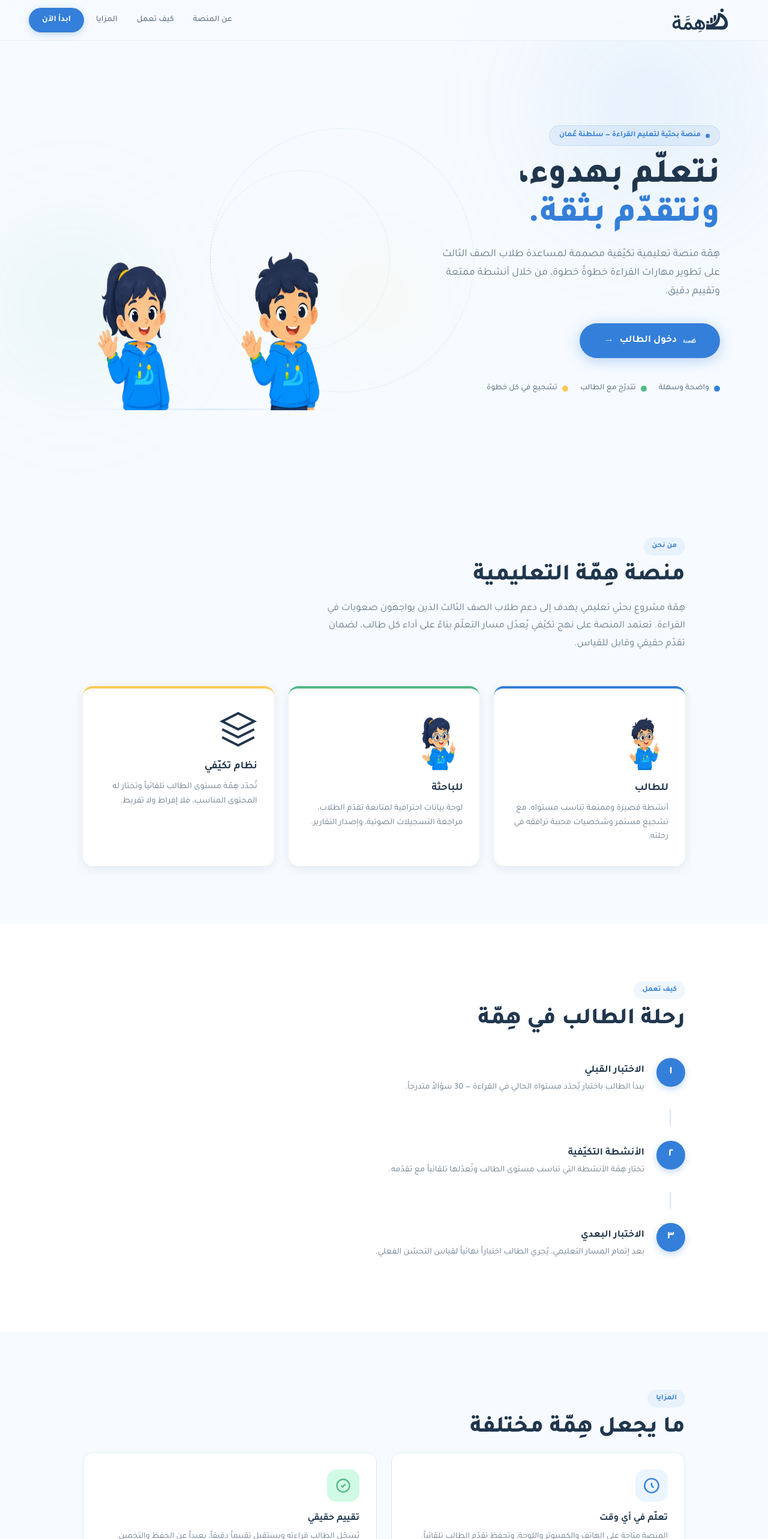
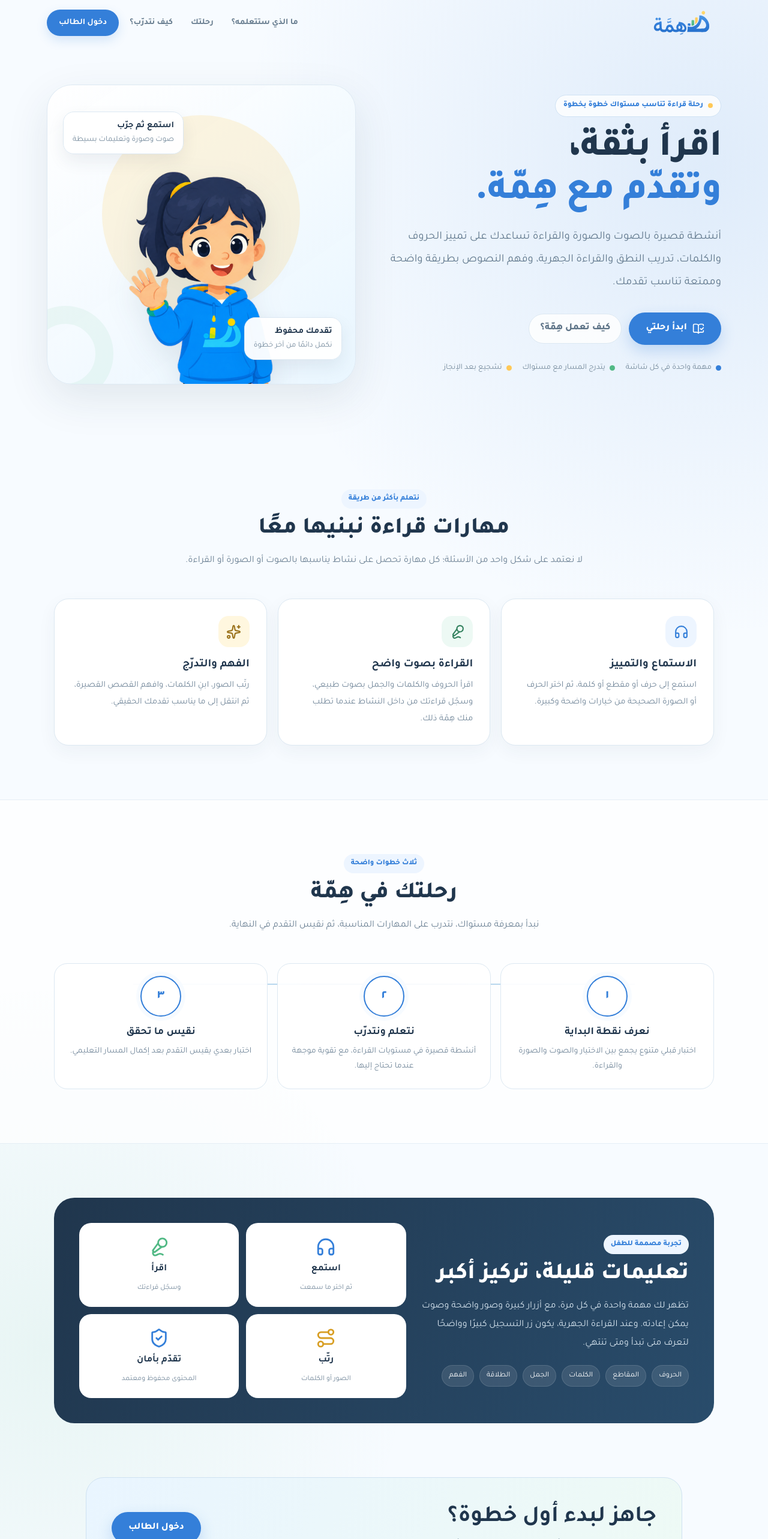
Before and after one commit to 7eaur/himma-, a Next.js app in the folder apps/web/: page / in a window 1280 px wide. Shown: the top 2566 px of the page at 60% size. Built offline with nearby package versions, Linux system fonts and the light colour scheme.

Commit message:
feat: rebuild child-focused static landing page

```diff
--- a/apps/web/src/app/page.tsx
+++ b/apps/web/src/app/page.tsx
@@ -2,229 +2,125 @@
 
 import Image from "next/image";
 import Link from "next/link";
+import { BookOpenCheck, Headphones, Mic2, Route, ShieldCheck, Sparkles } from "lucide-react";
+import styles from "./landing.module.css";
 
 export default function WelcomePage() {
   return (
-    <div className="welcome-root" dir="rtl">
-
-      <div className="amb-shape amb-1" />
-      <div className="amb-shape amb-2" />
-      <div className="amb-shape amb-3" />
-
-      <header className="w-header">
-        <div className="w-logo-wrap">
-          <Image src="/brand/logo-navy.svg" alt="منصة هِمّة" width={130} height={44} priority />
-        </div>
-        <nav className="w-nav">
-          <a href="#about" className="w-nav-link">عن المنصة</a>
-          <a href="#how" className="w-nav-link">كيف تعمل</a>
-          <a href="#features" className="w-nav-link">المزايا</a>
-          <Link href="/student/login" className="w-nav-cta">ابدأ الآن</Link>
+    <div className={styles.page} dir="rtl">
+      <header className={styles.header}>
+        <Image src="/brand/logo-gradient.svg" alt="منصة هِمّة" width={132} height={44} priority />
+        <nav className={styles.nav} aria-label="التنقل في الصفحة الرئيسية">
+          <a href="#benefits">ما الذي ستتعلمه؟</a>
+          <a href="#journey">رحلتك</a>
+          <a href="#practice">كيف نتدرّب؟</a>
+          <Link href="/student/login" className={styles.studentLink}>دخول الطالب</Link>
         </nav>
       </header>
 
-      <section className="w-hero">
-        <div className="w-hero-copy">
-          <span className="w-eyebrow">
-            <span className="w-eyebrow-dot" />
-            منصة بحثية لتعليم القراءة — سلطنة عُمان
-          </span>
-          <h1 className="w-h1">
-            نتعلّم بهدوء،
-            <br />
-            <span className="w-h1-accent">ونتقدّم بثقة.</span>
-          </h1>
-          <p className="w-lead">
-            هِمّة منصة تعليمية تكيّفية مصممة لمساعدة طلاب الصف الثالث على تطوير مهارات القراءة
-            خطوةً خطوة، من خلال أنشطة ممتعة وتقييم دقيق.
+      <main>
+        <section className={styles.hero}>
+          <div className={styles.copy}>
+            <span className={styles.eyebrow}><span className={styles.eyebrowDot} /> رحلة قراءة تناسب مستواك خطوة بخطوة</span>
+            <h1>اقرأ بثقة،<br /><span className={styles.accent}>وتقدّم مع هِمّة.</span></h1>
+            <p className={styles.lead}>
+              أنشطة قصيرة بالصوت والصورة والقراءة تساعدك على تمييز الحروف والكلمات،
+              تدريب النطق والقراءة الجهرية، وفهم النصوص بطريقة واضحة وممتعة تناسب تقدمك.
             </p>
-          <div className="w-actions">
-            <Link href="/student/login" className="w-btn-primary">
-              <Image src="/brand/logo-white.svg" alt="" width={22} height={22} />
-              دخول الطالب
-              <span className="w-btn-arrow">←</span>
+            <div className={styles.actions}>
+              <Link href="/student/login" className={styles.primary}>
+                <BookOpenCheck size={20} /> ابدأ رحلتي
               </Link>
+              <a href="#journey" className={styles.quietLink}>كيف تعمل هِمّة؟</a>
             </div>
-          <div className="w-trust">
-            <div className="w-trust-item">
-              <span className="w-trust-icon w-trust-blue" />
-              واضحة وسهلة
-            </div>
-            <div className="w-trust-item">
-              <span className="w-trust-icon w-trust-green" />
-              تتدرّج مع الطالب
-            </div>
-            <div className="w-trust-item">
-              <span className="w-trust-icon w-trust-yellow" />
-              تشجيع في كل خطوة
-            </div>
+            <div className={styles.trust}>
+              <span><i className={styles.dotBlue} /> مهمة واحدة في كل شاشة</span>
+              <span><i className={styles.dotGreen} /> يتدرج المسار مع مستواك</span>
+              <span><i className={styles.dotYellow} /> تشجيع بعد الإنجاز</span>
             </div>
           </div>
 
-        <div className="w-hero-visual">
-          <div className="w-orbit w-orbit-1" />
-          <div className="w-orbit w-orbit-2" />
-          <Image
-            src="/characters/boy/welcome.png"
-            alt="شخصية الطالب"
-            width={220} height={300}
-            className="w-char w-char-boy"
-            priority
-          />
-          <Image
-            src="/characters/girl/welcome.png"
-            alt="شخصية الطالبة"
-            width={200} height={280}
-            className="w-char w-char-girl"
-            priority
-          />
-          <div className="w-floor" />
+          <div className={styles.visual} aria-label="شخصية هِمّة التعليمية">
+            <div className={`${styles.floatingCard} ${styles.cardTop}`}><strong>استمع ثم جرّب</strong><span>صوت وصورة وتعليمات بسيطة</span></div>
+            <div className={`${styles.floatingCard} ${styles.cardBottom}`}><strong>تقدمك محفوظ</strong><span>نكمل دائمًا من آخر خطوة</span></div>
+            <Image className={styles.character} src="/characters/girl/welcome.png" alt="شخصية هِمّة ترحب بالطالب" width={410} height={500} priority />
           </div>
         </section>
 
-      <section id="about" className="w-section">
-        <div className="w-section-inner">
-          <div className="w-section-badge">من نحن</div>
-          <h2 className="w-h2">منصة هِمّة التعليمية</h2>
-          <p className="w-section-lead">
-            هِمّة مشروع بحثي تعليمي يهدف إلى دعم طلاب الصف الثالث الذين يواجهون صعوبات في القراءة.
-            تعتمد المنصة على نهج تكيّفي يُعدّل مسار التعلّم بناءً على أداء كل طالب،
-            لضمان تقدّم حقيقي وقابل للقياس.
-          </p>
+        <section id="benefits" className={styles.section}>
+          <div className={styles.sectionInner}>
+            <div className={styles.center}>
+              <span className={styles.sectionBadge}>نتعلم بأكثر من طريقة</span>
+              <h2>مهارات قراءة نبنيها معًا</h2>
+              <p className={styles.sectionIntro}>لا نعتمد على شكل واحد من الأسئلة؛ كل مهارة تحصل على نشاط يناسبها بالصوت أو الصورة أو القراءة.</p>
+            </div>
+            <div className={styles.benefits}>
+              <article className={styles.benefit}>
+                <div className={`${styles.icon} ${styles.blue}`}><Headphones size={25} /></div>
+                <h3>الاستماع والتمييز</h3>
+                <p>استمع إلى حرف أو مقطع أو كلمة، ثم اختر الحرف أو الصورة الصحيحة من خيارات واضحة وكبيرة.</p>
+              </article>
+              <article className={styles.benefit}>
+                <div className={`${styles.icon} ${styles.green}`}><Mic2 size={25} /></div>
+                <h3>القراءة بصوت واضح</h3>
+                <p>اقرأ الحروف والكلمات والجمل بصوت طبيعي، وسجّل قراءتك من داخل النشاط عندما تطلب منك هِمّة ذلك.</p>
+              </article>
+              <article className={styles.benefit}>
+                <div className={`${styles.icon} ${styles.yellow}`}><Sparkles size={25} /></div>
+                <h3>الفهم والتدرّج</h3>
+                <p>رتّب الصور، ابنِ الكلمات، وافهم القصص القصيرة، ثم انتقل إلى ما يناسب تقدمك الحقيقي.</p>
+              </article>
+            </div>
+          </div>
+        </section>
 
-          <div className="w-cards-grid">
-            <div className="w-about-card w-card-blue animate-on-scroll animate-delay-1">
-              <div className="w-about-icon">
-                <Image src="/characters/boy/explain.png" alt="" width={80} height={100} />
+        <section id="journey" className={`${styles.section} ${styles.alt}`}>
+          <div className={styles.sectionInner}>
+            <div className={styles.center}>
+              <span className={styles.sectionBadge}>ثلاث خطوات واضحة</span>
+              <h2>رحلتك في هِمّة</h2>
+              <p className={styles.sectionIntro}>نبدأ بمعرفة مستواك، نتدرب على المهارات المناسبة، ثم نقيس التقدم في النهاية.</p>
             </div>
-              <h3>للطالب</h3>
-              <p>أنشطة قصيرة وممتعة تناسب مستواه، مع تشجيع مستمر وشخصيات محببة ترافقه في رحلته.</p>
+            <div className={styles.journey}>
+              <article className={styles.journeyStep}><div className={styles.stepNumber}>١</div><h3>نعرف نقطة البداية</h3><p>اختبار قبلي متنوع يجمع بين الاختيار والصوت والصورة والقراءة.</p></article>
+              <article className={styles.journeyStep}><div className={styles.stepNumber}>٢</div><h3>نتعلم ونتدرّب</h3><p>أنشطة قصيرة في مستويات القراءة، مع تقوية موجهة عندما تحتاج إليها.</p></article>
+              <article className={styles.journeyStep}><div className={styles.stepNumber}>٣</div><h3>نقيس ما تحقق</h3><p>اختبار بعدي يقيس التقدم بعد إكمال المسار التعليمي.</p></article>
             </div>
-            <div className="w-about-card w-card-green animate-on-scroll animate-delay-2">
-              <div className="w-about-icon">
-                <Image src="/characters/girl/explain.png" alt="" width={80} height={100} />
           </div>
-              <h3>للباحثة</h3>
-              <p>لوحة بيانات احترافية لمتابعة تقدّم الطلاب، مراجعة التسجيلات الصوتية، وإصدار التقارير.</p>
+        </section>
+
+        <section id="practice" className={styles.section}>
+          <div className={styles.sectionInner}>
+            <div className={styles.practice}>
+              <div className={styles.practiceText}>
+                <span className={styles.sectionBadge}>تجربة مصممة للطفل</span>
+                <h2>تعليمات قليلة، تركيز أكبر</h2>
+                <p>تظهر لك مهمة واحدة في كل مرة، مع أزرار كبيرة وصور واضحة وصوت يمكن إعادته. وعند القراءة الجهرية، يكون زر التسجيل كبيرًا وواضحًا لتعرف متى تبدأ ومتى تنتهي.</p>
+                <div className={styles.skills}><span>الحروف</span><span>المقاطع</span><span>الكلمات</span><span>الجمل</span><span>الطلاقة</span><span>الفهم</span></div>
               </div>
-            <div className="w-about-card w-card-yellow animate-on-scroll animate-delay-3">
-              <div className="w-about-icon" style={{ fontSize: "2.5rem", lineHeight: 1 }}>
-                <svg width="64" height="64" viewBox="0 0 24 24" fill="none" stroke="#20364D" strokeWidth="1.5">
-                  <path d="M12 2L2 7l10 5 10-5-10-5z"/><path d="M2 17l10 5 10-5"/><path d="M2 12l10 5 10-5"/>
-                </svg>
-              </div>
-              <h3>نظام تكيّفي</h3>
-              <p>تُحدّد هِمّة مستوى الطالب تلقائياً وتختار له المحتوى المناسب، فلا إفراط ولا تفريط.</p>
+              <div className={styles.practiceVisual}>
+                <div className={styles.miniCard}><Headphones size={34} color="#347FD9" /><strong>استمع</strong><span>ثم اختر ما سمعت</span></div>
+                <div className={styles.miniCard}><Mic2 size={34} color="#51B985" /><strong>اقرأ</strong><span>وسجّل قراءتك</span></div>
+                <div className={styles.miniCard}><Route size={34} color="#D89E23" /><strong>رتّب</strong><span>الصور أو الكلمات</span></div>
+                <div className={styles.miniCard}><ShieldCheck size={34} color="#347FD9" /><strong>تقدّم بأمان</strong><span>المحتوى محفوظ ومعتمد</span></div>
               </div>
             </div>
           </div>
         </section>
 
-      <section id="how" className="w-section w-section-alt">
-        <div className="w-section-inner">
-          <div className="w-section-badge">كيف تعمل</div>
-          <h2 className="w-h2">رحلة الطالب في هِمّة</h2>
-
-          <div className="w-steps">
-            <div className="w-step animate-on-scroll animate-delay-1">
-              <div className="w-step-num">١</div>
-              <div className="w-step-body">
-                <h3>الاختبار القبلي</h3>
-                <p>يبدأ الطالب باختبار يُحدّد مستواه الحالي في القراءة — 30 سؤالاً متدرجاً.</p>
-              </div>
-            </div>
-            <div className="w-step-line" />
-            <div className="w-step animate-on-scroll animate-delay-2">
-              <div className="w-step-num">٢</div>
-              <div className="w-step-body">
-                <h3>الأنشطة التكيّفية</h3>
-                <p>تختار هِمّة الأنشطة التي تناسب مستوى الطالب وتُعدّلها تلقائياً مع تقدّمه.</p>
-              </div>
-            </div>
-            <div className="w-step-line" />
-            <div className="w-step animate-on-scroll animate-delay-3">
-              <div className="w-step-num">٣</div>
-              <div className="w-step-body">
-                <h3>الاختبار البعدي</h3>
-                <p>بعد إتمام المسار التعليمي، يُجري الطالب اختباراً نهائياً لقياس التحسّن الفعلي.</p>
-              </div>
-            </div>
-          </div>
+        <section className={styles.cta}>
+          <div className={styles.ctaBox}>
+            <div><h2>جاهز لبدء أول خطوة؟</h2><p>استخدم رمز الدخول الذي أعطاك إياه المشرف، وسنأخذك مباشرة إلى مسارك.</p></div>
+            <Link href="/student/login" className={styles.primary}>دخول الطالب</Link>
           </div>
         </section>
+      </main>
 
-      <section id="features" className="w-section">
-        <div className="w-section-inner">
-          <div className="w-section-badge">المزايا</div>
-          <h2 className="w-h2">ما يجعل هِمّة مختلفة</h2>
-
-          <div className="w-features">
-            <div className="w-feature animate-on-scroll animate-delay-1">
-              <div className="w-feature-icon" style={{ background: "#EBF5FF" }}>
-                <svg width="28" height="28" viewBox="0 0 24 24" fill="none" stroke="#347FD9" strokeWidth="2">
-                  <circle cx="12" cy="12" r="10"/><path d="M12 8v4l3 3"/>
-                </svg>
-              </div>
-              <h3>تعلّم في أي وقت</h3>
-              <p>المنصة متاحة على الهاتف والكمبيوتر واللوحة، وتحفظ تقدّم الطالب تلقائياً.</p>
-            </div>
-            <div className="w-feature animate-on-scroll animate-delay-2">
-              <div className="w-feature-icon" style={{ background: "#D1FAE5" }}>
-                <svg width="28" height="28" viewBox="0 0 24 24" fill="none" stroke="#51B985" strokeWidth="2">
-                  <path d="M9 12l2 2 4-4m6 2a9 9 0 11-18 0 9 9 0 0118 0z"/>
-                </svg>
-              </div>
-              <h3>تقييم حقيقي</h3>
-              <p>يُسجّل الطالب قراءته ويستقبل تقييماً دقيقاً، بعيداً عن الحفظ والتخمين.</p>
-            </div>
-            <div className="w-feature animate-on-scroll animate-delay-1">
-              <div className="w-feature-icon" style={{ background: "#FEF9C3" }}>
-                <svg width="28" height="28" viewBox="0 0 24 24" fill="none" stroke="#D97706" strokeWidth="2">
-                  <path d="M11.049 2.927c.3-.921 1.603-.921 1.902 0l1.519 4.674a1 1 0 00.95.69h4.915c.969 0 1.371 1.24.588 1.81l-3.976 2.888a1 1 0 00-.363 1.118l1.518 4.674c.3.922-.755 1.688-1.538 1.118l-3.976-2.888a1 1 0 00-1.176 0l-3.976 2.888c-.783.57-1.838-.197-1.538-1.118l1.518-4.674a1 1 0 00-.363-1.118l-3.976-2.888c-.784-.57-.38-1.81.588-1.81h4.914a1 1 0 00.951-.69l1.519-4.674z"/>
-                </svg>
-              </div>
-              <h3>تشجيع مستمر</h3>
-              <p>شخصيات هِمّة ترافق الطالب في كل خطوة، تُشجّعه عند النجاح وتُحفّزه عند التعثّر.</p>
-            </div>
-            <div className="w-feature animate-on-scroll animate-delay-2">
-              <div className="w-feature-icon" style={{ background: "#F3E8FF" }}>
-                <svg width="28" height="28" viewBox="0 0 24 24" fill="none" stroke="#7C3AED" strokeWidth="2">
-                  <path d="M9 19v-6a2 2 0 00-2-2H5a2 2 0 00-2 2v6a2 2 0 002 2h2a2 2 0 002-2zm0 0V9a2 2 0 012-2h2a2 2 0 012 2v10m-6 0a2 2 0 002 2h2a2 2 0 002-2m0 0V5a2 2 0 012-2h2a2 2 0 012 2v14a2 2 0 01-2 2h-2a2 2 0 01-2-2z"/>
-                </svg>
-              </div>
-              <h3>تقارير للباحثة</h3>
-              <p>بيانات تفصيلية عن أداء كل طالب، مع إمكانية تصدير التقارير لدعم البحث العلمي.</p>
-            </div>
-          </div>
-        </div>
-      </section>
-
-      <section className="w-cta">
-        <div className="w-cta-inner">
-          <Image
-            src="/characters/boy/encourage.png"
-            alt=""
-            width={120} height={160}
-            className="w-cta-char"
-          />
-          <div>
-            <h2 className="w-cta-h2">هل أنت مستعد لبدء رحلتك؟</h2>
-            <p className="w-cta-p">أدخل رمز الدخول الخاص بك وابدأ التعلّم الآن.</p>
-            <Link href="/student/login" className="w-btn-primary w-btn-lg">
-              ابدأ الآن
-              <span className="w-btn-arrow">←</span>
-            </Link>
-          </div>
-        </div>
-      </section>
-
-      <footer className="w-footer">
-        <div className="w-footer-inner">
+      <footer className={styles.footer}>
+        <div className={styles.footerInner}>
           <Image src="/brand/logo-navy.svg" alt="هِمّة" width={100} height={34} />
-          <p className="w-footer-copy">
-            منصة هِمّة التعليمية — مشروع بحثي لدعم تعليم القراءة في سلطنة عُمان
-          </p>
-          <p className="w-footer-tagline">أتعلم، أتطور، أصل إلى القمة</p>
+          <span>أتعلم، أتطور، أصل إلى القمة</span>
+          <div className={styles.footerLinks}><Link href="/student/login">دخول الطالب</Link><Link href="/admin/login">دخول المشرف</Link></div>
         </div>
       </footer>
     </div>
```
Lines whose indentation alone changed are shown as unchanged.
